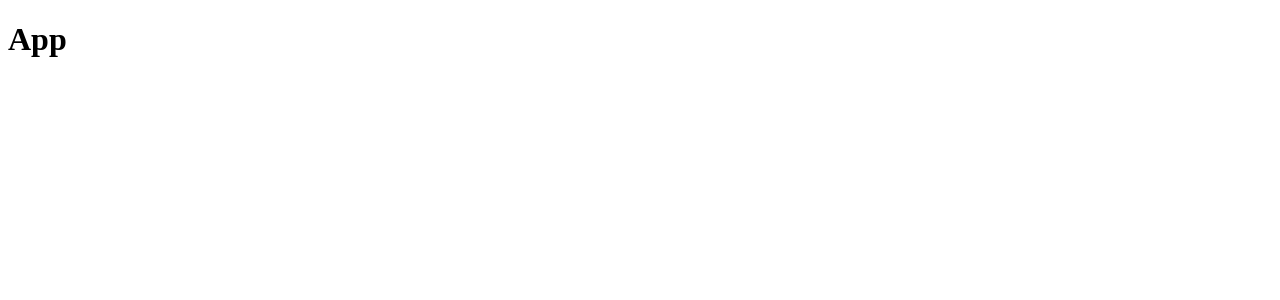
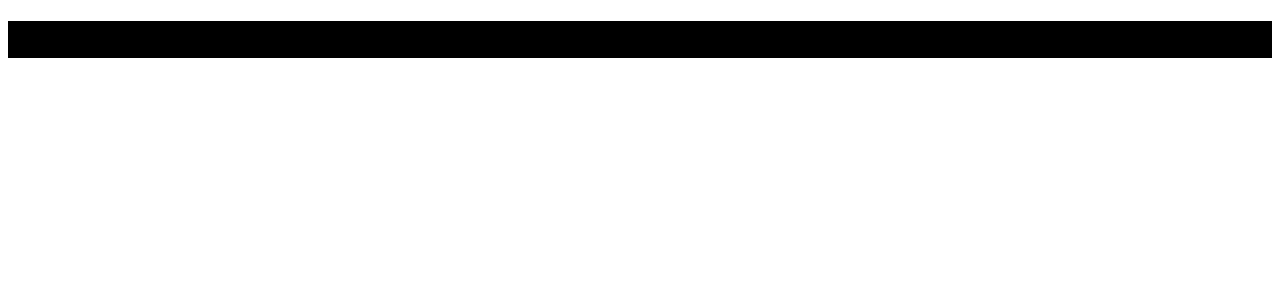
Before and after one commit to Marcelovqvd/2023_Ignite-React-projeto01, a React (Vite) app: page / in a window 1280 px wide. Shown: the top 300 px of the page. Built offline with nearby package versions, Linux system fonts and the light colour scheme.

Commit message:
feat: header and css module

```diff
--- a/src/App.jsx
+++ b/src/App.jsx
@@ -1,11 +1,9 @@
-import { useState } from 'react'
+import { Header } from './compoments/Header'
 
 function App() {
-  const [count, setCount] = useState(0)
-
   return (
     <div className="App">
-      <h1>App</h1>
+      <Header />
     </div>
   )
 }
--- /dev/null
+++ b/src/compoments/Header.jsx
@@ -0,0 +1,9 @@
+import styles from './Header.module.css'
+
+export function Header() {
+    return (
+        <div className={ styles.header }>
+            <h1>Header</h1>
+        </div>
+    )
+}
--- /dev/null
+++ b/src/compoments/Header.module.css
@@ -0,0 +1,3 @@
+.header {
+    background-color: black;
+}
```
